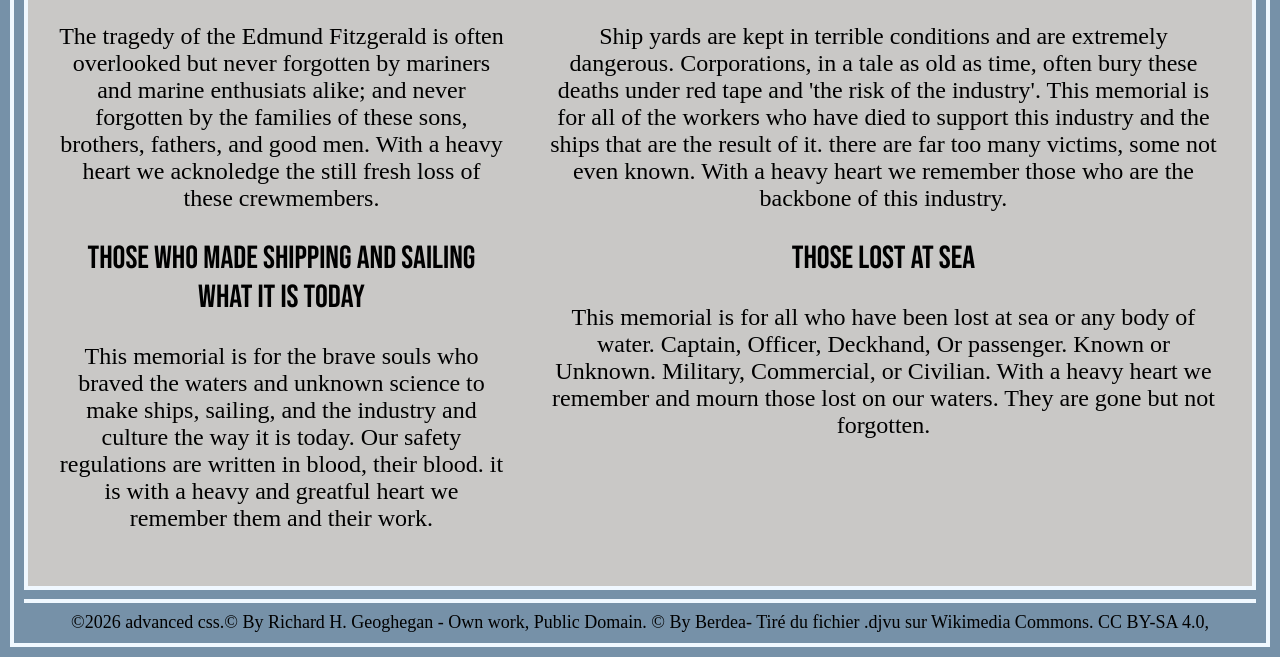
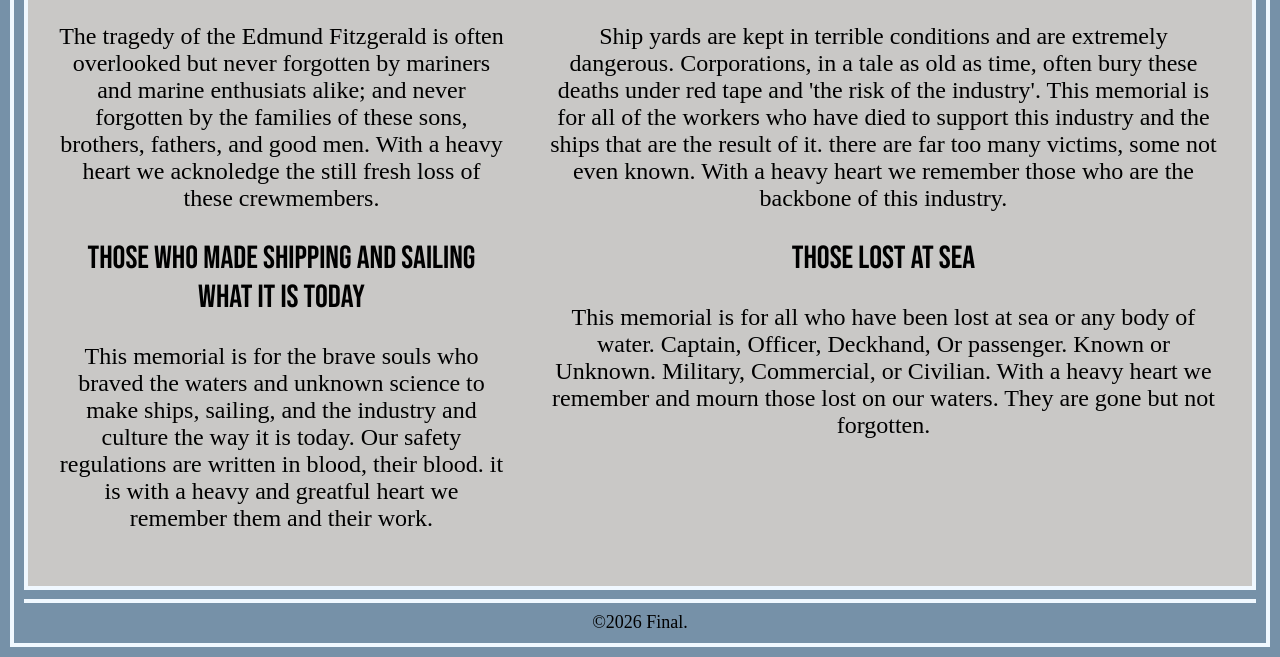
Before and after one commit to Roxanne-S-21/WebDesign-projects, a plain HTML site: page Final/memorial.html in a window 1280 px wide. Shown: the part 499-1156 px from the top of the page. Drawn offline with Linux system fonts and the light colour scheme.

Commit message:
debug fix

```diff
--- a/Final/memorial.html
+++ b/Final/memorial.html
@@ -62,9 +62,7 @@
 
  </main>
  <hr>
- <footer>&copy;2026 advanced css.&copy; By Richard H. Geoghegan - Own work, Public Domain. &copy; By Berdea- Tiré du fichier .djvu sur Wikimedia Commons. CC BY-SA 4.0,</footer>
-
- </div>
+ <footer>&copy;2026 Final.</footer>
 
 </body>
 </html>
```
Also changed, not shown: Final/ed.html (+3 -1 lines), Final/emma.html (+2 -1 lines), Final/msc.html (+4 -1 lines).
